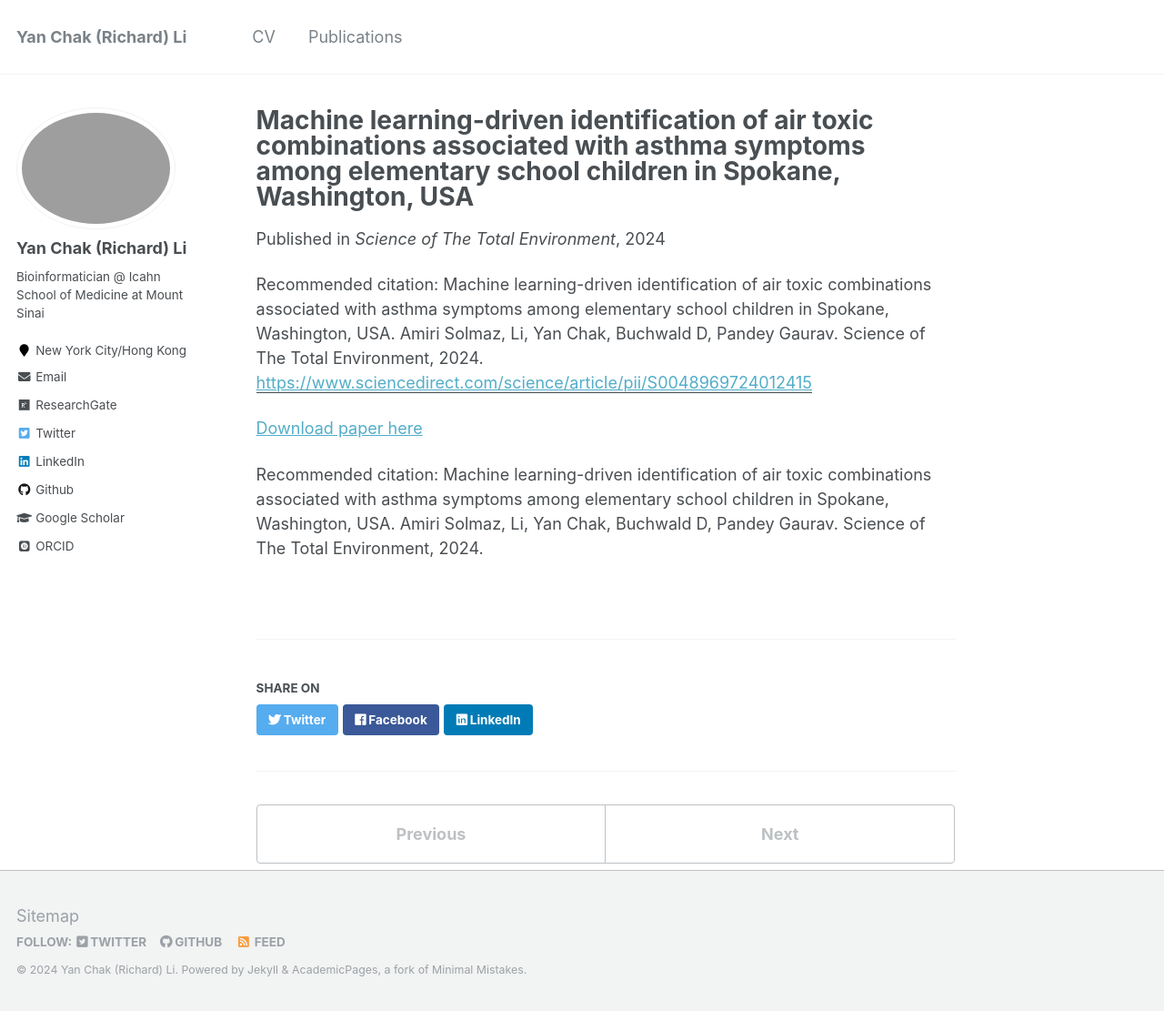
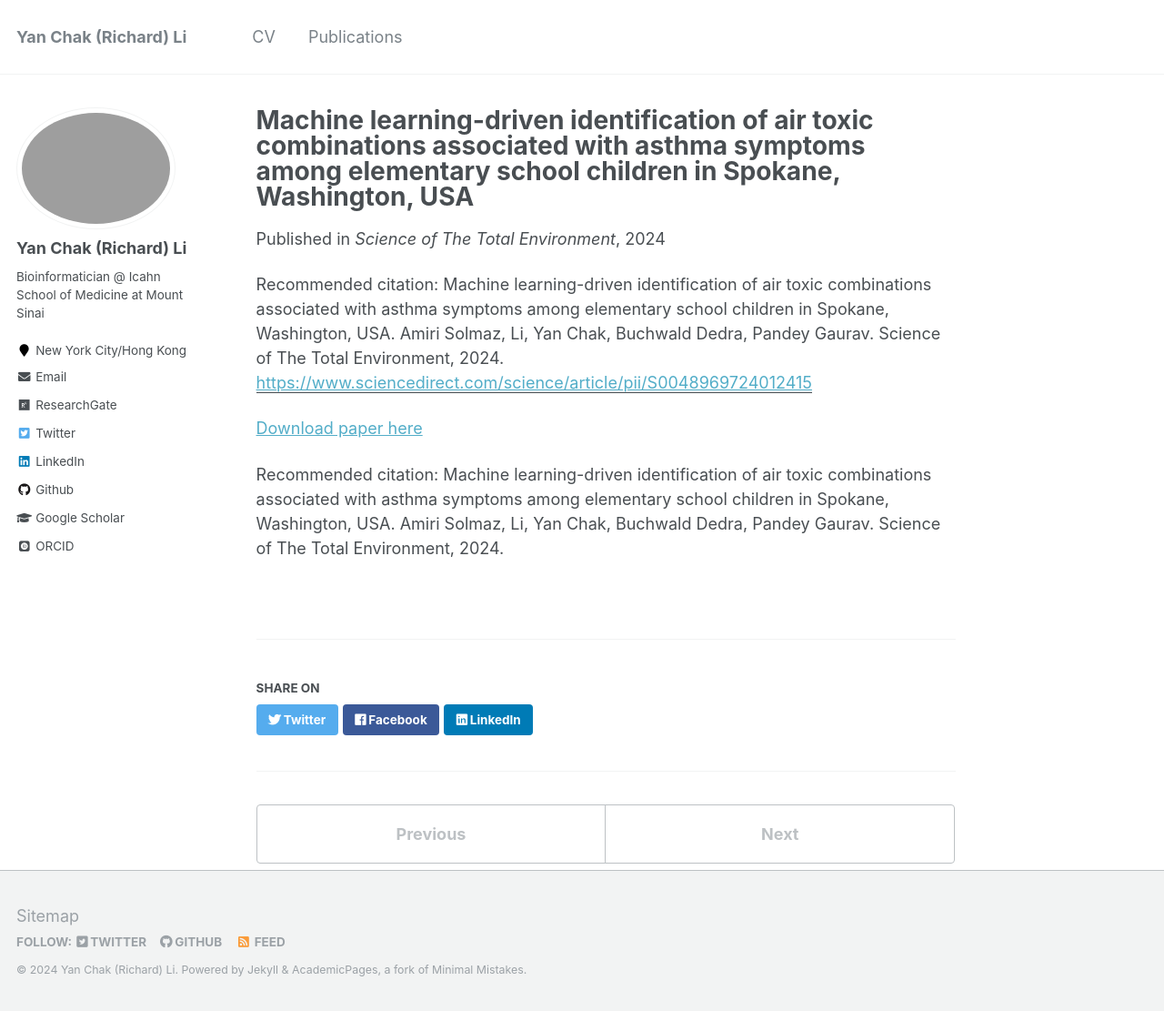
Before and after one commit to huhrichard/huhrichard.github.io, a Jekyll site: the page built from _publications/2024-04-01-DEEP-on-Spokane.md, in a window 1280 px wide and 1111 px high. Shown: the whole window at 91% size. Built offline with Jekyll 4.4.1, drawn with Linux system fonts in a browser that asks for light colours; some web fonts are replaced.

Commit message:
fixed minor issue

```diff
--- a/_publications/2024-04-01-DEEP-on-Spokane.md
+++ b/_publications/2024-04-01-DEEP-on-Spokane.md
@@ -5,9 +5,9 @@ permalink: /publication/2024-04-01-DEEP-on-Spokane
 date: 2024-04-01
 venue: 'Science of The Total Environment'
 paperurl: 'https://www.sciencedirect.com/science/article/pii/S0048969724012415'
-citation: 'Machine learning-driven identification of air toxic combinations associated with asthma symptoms among elementary school children in Spokane, Washington, USA. Amiri Solmaz, Li, Yan Chak, Buchwald D, Pandey Gaurav. Science of The Total Environment, 2024. '
+citation: 'Machine learning-driven identification of air toxic combinations associated with asthma symptoms among elementary school children in Spokane, Washington, USA. Amiri Solmaz, Li, Yan Chak, Buchwald Dedra, Pandey Gaurav. Science of The Total Environment, 2024. '
 ---
 
 <a href='https://www.sciencedirect.com/science/article/pii/S0048969724012415'>Download paper here</a>
 
-Recommended citation: Machine learning-driven identification of air toxic combinations associated with asthma symptoms among elementary school children in Spokane, Washington, USA. Amiri Solmaz, Li, Yan Chak, Buchwald D, Pandey Gaurav. Science of The Total Environment, 2024.
+Recommended citation: Machine learning-driven identification of air toxic combinations associated with asthma symptoms among elementary school children in Spokane, Washington, USA. Amiri Solmaz, Li, Yan Chak, Buchwald Dedra, Pandey Gaurav. Science of The Total Environment, 2024.
--- a/markdown_generator/publications.tsv
+++ b/markdown_generator/publications.tsv
@@ -2,7 +2,7 @@ pub_date	title	venue	excerpt	citation	url_slug	paper_url
 2024-10-01	A web portal for exploring kinase-substrate interactions	npj Systems Biology and Applications	[KiNet](https://kinet.kinametrix.com/){:target="_blank"}	A web portal for exploring kinase-substrate interactions.   Sekar, John A P.; Li, Yan Chak; Pandey, Gaurav; Schlessinger, Avner; npj Systems Biology and Applications, 2024.	KiNet	https://www.nature.com/articles/s41540-024-00442-5
 2024-09-01	A comprehensive exploration of the druggable conformational space of protein kinases using AI-predicted structures	PLOS Computational Biology		A comprehensive exploration of the druggable conformational space of protein kinases using AI-predicted structures.   Herrington, Noah B.; Stein, David; Li, Yan Chak; Pandey, Gaurav; Schlessinger, Avner; PLOS Computational Biology, 2024.	AI-kinases	https://doi.org/10.1371/journal.pcbi.1012302
 2024-08-01	A comprehensive youth diabetes epidemiological dataset and web portal: Resource Development and Case Studies	JMIR Public Health and Surveillance	[Prediabetes/diabetes in youth ONline Dashboard (POND)](https://nhanes-youth-predm2.shinyapps.io/POND/){:target="_blank"}	A comprehensive youth diabetes epidemiological dataset and web portal: Resource Development and Case Studies. McDonough, Catherine; Li, Yan Chak; Vangeepuram, Nita; Liu, Bian; Pandey  Gaurav. JMIR Public Health and Surveillance, 2024.	POND	https://publichealth.jmir.org/2024/1/e53330
-2024-04-01	Machine learning-driven identification of air toxic combinations associated with asthma symptoms among elementary school children in Spokane, Washington, USA 	Science of The Total Environment	 	Machine learning-driven identification of air toxic combinations associated with asthma symptoms among elementary school children in Spokane, Washington, USA. Amiri Solmaz, Li, Yan Chak, Buchwald D, Pandey Gaurav. Science of The Total Environment, 2024. 	DEEP-on-Spokane	https://www.sciencedirect.com/science/article/pii/S0048969724012415
+2024-04-01	Machine learning-driven identification of air toxic combinations associated with asthma symptoms among elementary school children in Spokane, Washington, USA 	Science of The Total Environment	 	Machine learning-driven identification of air toxic combinations associated with asthma symptoms among elementary school children in Spokane, Washington, USA. Amiri Solmaz, Li, Yan Chak, Buchwald Dedra, Pandey Gaurav. Science of The Total Environment, 2024. 	DEEP-on-Spokane	https://www.sciencedirect.com/science/article/pii/S0048969724012415
 2024-01-10	eipy: An Open-Source Python Package for Multi-modal Data Integration using Heterogeneous Ensembles	arXiv	[eipy](https://eipy.readthedocs.io/en/latest/){:target="_blank"}	eipy: An Open-Source Python Package for Multi-modal Data Integration using Heterogeneous Ensembles.   Bennett, Jamie J.R.; Li, Yan Chak; Pandey, Gaurav; arXiv, 2023.	eipy	https://arxiv.org/abs/2401.09582
 2023-03-28	Developing better digital health measures of Parkinson’s disease using free living data and a crowdsourced data analysis challenge	PLOS Digital Health		Developing better digital health measures of Parkinson’s disease using free living data and a crowdsourced data analysis challenge. Sieberts, Solveig K; Borzymowski, Henryk; Guan, Yuanfang; Huang, Yidi; Matzner, Ayala; Page, Alex; … ; Li, Yan-Chak; … ; Stanescu, Ana; … ; Pandey, Gaurav; Shawen, Nicholas; Synder, Phil; Omberg, Larsson. PLOS Digital Health 2 (3), e0000208. 2023.	beat-pd	https://journals.plos.org/digitalhealth/article?id=10.1371/journal.pdig.0000208
 2022-09-22	Integrating multimodal data through interpretable heterogeneous ensembles	Bioinformtics Advances	![](../images/pub_figures/eipreprint1.png)[GitHub Repository](https://github.com/GauravPandeyLab/ensemble_integration){:target="_blank"}	Integrating multimodal data through interpretable heterogeneous ensembles, Li, Yan Chak; Wang, Linhua; Law, Jeffrey; Murali, TM; Pandey, Gaurav. Bioinformtics Advances, Volume 2, Issue 1, 2022, vbac065	EI	https://academic.oup.com/bioinformaticsadvances/article/2/1/vbac065/6696243
```
Also changed, not shown: _pages/cv.md (+1 -3 lines).
